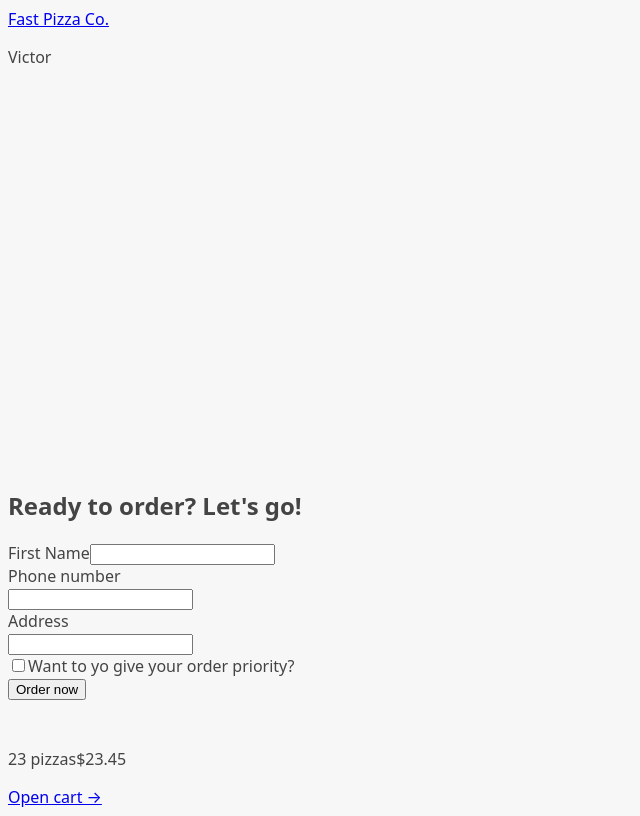
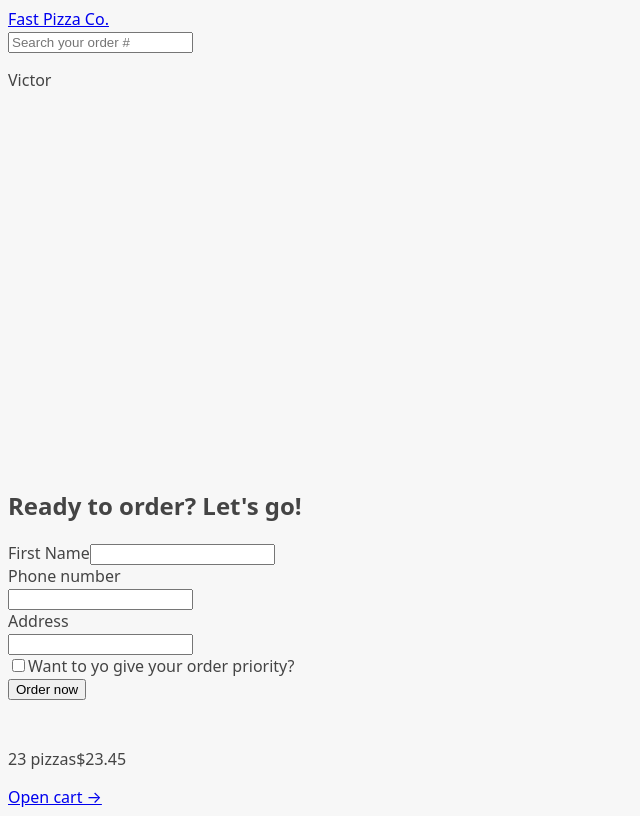
Before and after one commit to VictorDevLab/golden-crust-company, a React (Vite) app: page /order/new in a window 1280 px wide. Shown: the whole page, without its empty margins (0-640 px from the left). Built offline with nearby package versions, Linux system fonts and the light colour scheme.

Commit message:
implement search for orders

```diff
--- /dev/null
+++ b/src/features/order/SearchOrder.jsx
@@ -0,0 +1,24 @@
+import { useState } from "react"
+import { useNavigate } from "react-router-dom"
+
+function SearchOrder() {
+const [query, setQuery] = useState("")
+
+const navigate = useNavigate()
+
+function handleSubmit(e) {
+ e.preventDefault()
+ if(!query) return
+  navigate(`/order/${query}`)
+  setQuery("")
+}
+  return (
+    <div>
+        <form onSubmit={handleSubmit}>
+        <input value={query} placeholder="Search your order #" onChange={(e) => setQuery(e.target.value)} />
+        </form>
+    </div>
+  )
+}
+
+export default SearchOrder
--- a/src/ui/Error.jsx
+++ b/src/ui/Error.jsx
@@ -3,7 +3,7 @@
 function Error() {
   const navigate = useNavigate();
 
-  //custom hook
+  //custom hook for getting errors in the routes?
   const error = useRouteError()
   return (
     <div>
--- a/src/ui/Header.jsx
+++ b/src/ui/Header.jsx
@@ -1,9 +1,11 @@
 import { Link } from "react-router-dom"
+import SearchOrder from "../features/order/SearchOrder"
 
 function Header() {
   return (
     <header>
         <Link to="/">Fast Pizza Co.</Link>
+        <SearchOrder />
         <p>Victor</p>
     </header>
   )
```
